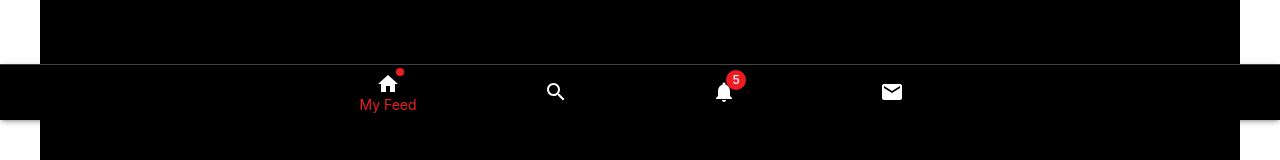
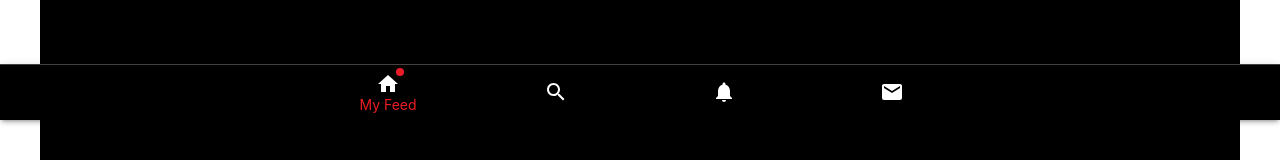
Before and after one commit to KailonSimon/social-app, a Next.js app: page /post/1 in a window 1280 px wide. Shown: the part 680-840 px from the top of the page. Built offline with nearby package versions, Linux system fonts and the light colour scheme.

Commit message:
Restructured add post component

```diff
--- a/src/components/BottomNav.jsx
+++ b/src/components/BottomNav.jsx
@@ -48,7 +48,7 @@ export default function BottomNav() {
                     }}
                     label="Notifications"
                     icon={
-                        <Badge badgeContent={5} max={99} color="primary">
+                        <Badge  max={99} color="primary">
                             <Notifications sx={{ color: 'white' }} />
                         </Badge>
                     }
```
Also changed, not shown: pages/compose/post.js (+5 -2 lines), src/functions.js (+21 -1 lines).
